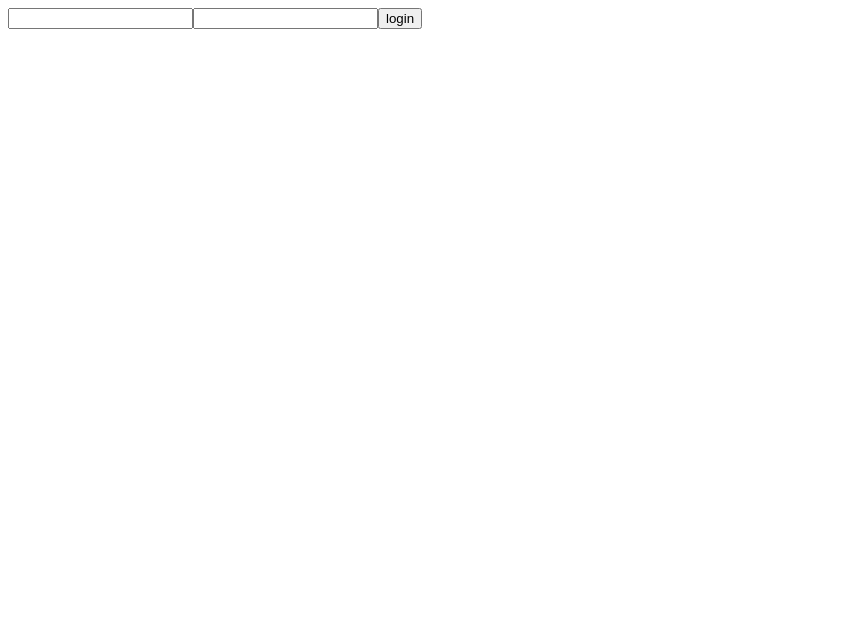
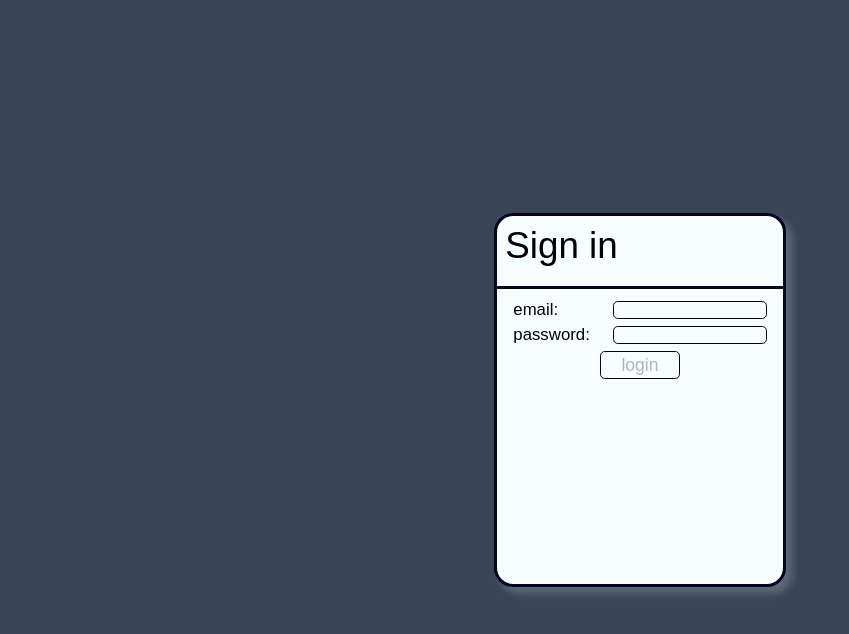
Before and after one commit to Technical27/cards, a Next.js app: page /signin in a window 1280 px wide. Shown: the top 634 px of the page, without its empty margins (0-849 px from the left). Built offline with nearby package versions, Linux system fonts and the light colour scheme; no server answers; what @aws-amplify/core would draw is missing.

Commit message:
modified sigin page

```diff
--- a/pages/signin.jsx
+++ b/pages/signin.jsx
@@ -1,15 +1,21 @@
 import React, {useState} from 'react';
 import Auth from '@aws-amplify/auth';
+import Router from 'next/router';
+import '../styles/signin.css';
 
-const login = (email, password) => e => {
+const login = (username, password) => e => {
   e.preventDefault();
-  Auth.signIn(email, password)
+  if (username && password) {
+    Auth.signIn(username, password)
       .then(user => {
         console.log(user);
-      if (user.challengeName === 'NEW_PASSWORD_REQUIRED') {
+        if (!user.challengeName) Router.push({pathname: '/'});
+        else if (user.challengeName === 'NEW_PASSWORD_REQUIRED') {
+          Auth.completeNewPassword(user, 'dankmemes', {email: 'aamaruvi@gmail.com'});
         }
       })
       .catch(err => console.error(err));
+  }
 }
 
 
@@ -19,11 +25,21 @@ const SignIn = () => {
 
   return (
     <div id='main'>
-      <form onSubmit={login(email, password)}>
+      <div className='card'>
+        <span className='name'>Sign in</span>
+        <span className='sep'/>
+        <form onSubmit={login(email, password)} className='body'>
+          <div className='input'>
+            <span>email:</span>
             <input type='text' id='email' onChange={({target}) => setEmail(target.value)} value={email} autoComplete='email' />
+          </div>
+          <div className='input'>
+            <span>password:</span>
             <input type='password' id='password' onChange={({target}) => setPassword(target.value)} value={password} autoComplete='current-password' />
-        <input type='submit' value='login'/>
+          </div>
+          <input type='submit' value='login' disabled={!(email && password && password.length >= 6)} />
         </form>
+      </div>
     </div>
   );
 };
--- /dev/null
+++ b/styles/signin.css
@@ -0,0 +1,108 @@
+.card {
+  display: flex;
+  flex-flow: column nowrap;
+  align-items: center;
+  justify-content: stretch;
+  width: 22.4%;
+  min-width: 270px;
+  height: 46%;
+  min-height: 240px;
+  margin: 0.5% 1%;
+  border: 0.2rem solid #00041c;
+  border-radius: 1.2rem;
+  box-shadow: 0.4rem 0.4rem 0.5rem rgba(247, 254, 255, 0.2);
+  background-color: #f7feff;
+}
+
+@media (max-width: 1200px) {
+  .card {
+    width: 46.4%;
+  }
+}
+
+@media (max-width: 600px) {
+  .card {
+    width: 96.6%;
+  }
+}
+
+#main {
+  display: flex;
+  flex-flow: column nowrap;
+  align-items: center;
+  justify-content: center;
+  background-color: #394557;
+}
+
+.sep {
+  background-color: #00041c;
+  height: 1%;
+  /* with 100% it leaves a small gap */
+  width: 100.1%;
+}
+
+.name {
+  word-break: break-word;
+  height: 19%;
+  font-size: 4.6vh;
+}
+
+.body {
+  font-size: 2.2vh;
+  display: flex;
+  flex-flow: column nowrap;
+  justify-content: flex-start;
+  align-items: center;
+  height: 100%;
+}
+
+input {
+  font-size: 1.8vh;
+  border: 0.1rem solid #00041c;
+  border-radius: 0.3rem;
+  background-color: #f7feff;
+  width: 60%;
+}
+
+input[type=submit] {
+  font-size: 2.2vh;
+  padding: 1%;
+  border: 0.1rem solid #00041c;
+  border-radius: 0.3rem;
+  background-color: #f7feff;
+  margin: 1%;
+  width: 30%;
+  outline: none;
+}
+
+.input {
+  display: flex;
+  flex-flow: row nowrap;
+  justify-content: space-between;
+  align-items: center;
+  width: 94%;
+  margin: 1%;
+  font-size: 2.1vh;
+}
+
+.body, .name {
+  margin: 3%;
+  width: 94%;
+  resize: none;
+  overflow: hidden;
+  background-color: #f7feff;
+}
+
+html, body, div#__next, #main, #cards {
+  height: 100%;
+  width: 100%;
+}
+
+@import url('https://fonts.googleapis.com/css?family=Source+Code+Pro&display=swap');
+
+* {
+  padding: 0;
+  margin: 0;
+  border: 0;
+  font-family: 'Source Code Pro', sans-serif;
+}
```
Lines whose indentation alone changed are shown as unchanged.
